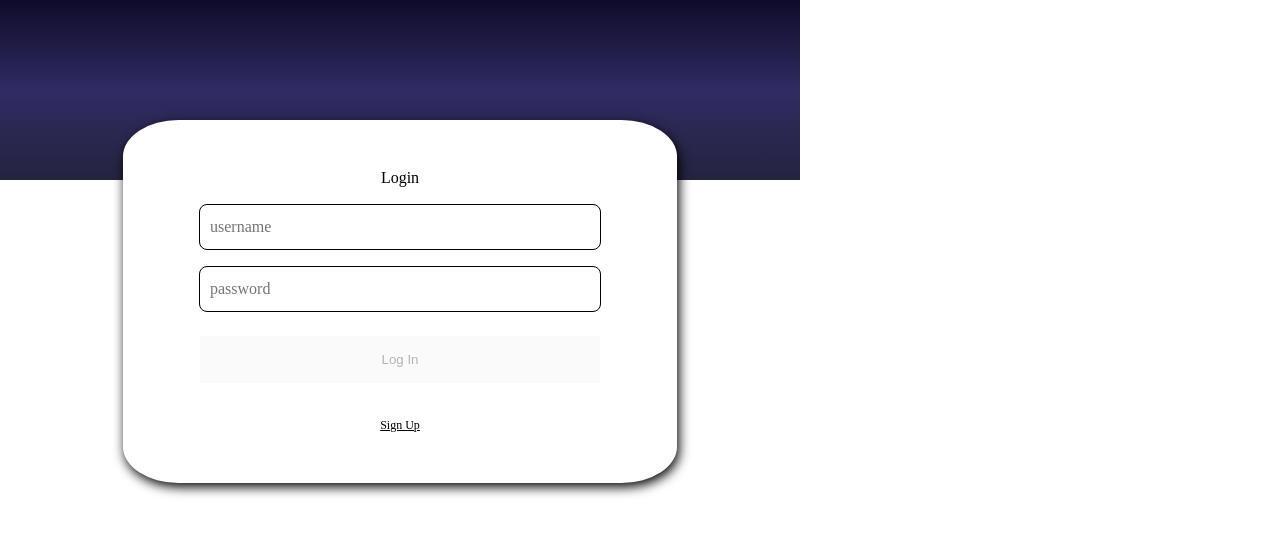
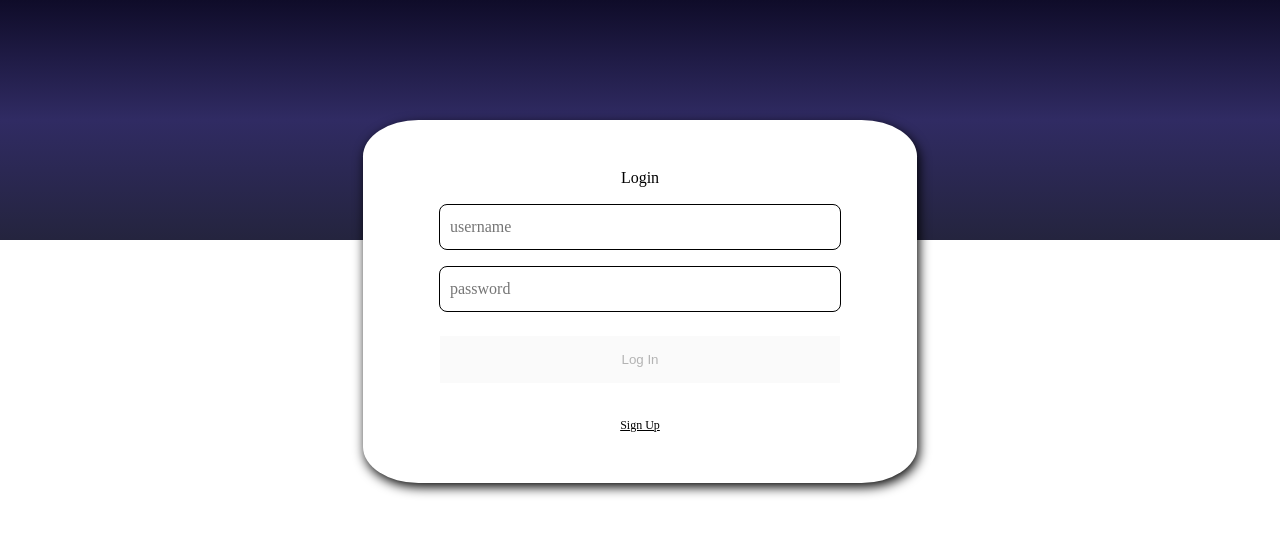
Before and after one commit to sumanju/dukkan-app, an Angular app: page /loginsignup in a window 1280 px wide. Shown: the top 534 px of the page. Built offline with nearby package versions, Linux system fonts and the light colour scheme.

Commit message:
small changes

```diff
--- a/src/app/app.component.html
+++ b/src/app/app.component.html
@@ -1,3 +1 @@
-<div [ngStyle]="fullScreen">
-  <router-outlet></router-outlet>
-</div>
+<router-outlet></router-outlet>
--- a/src/app/app.component.ts
+++ b/src/app/app.component.ts
@@ -16,10 +16,6 @@ export class AppComponent implements OnInit{
   }
 
   ngOnInit(): void {
-    this.fullScreen = {
-      height  : screen.height + 'px',
-      width   : screen.width + 'px'
-    }
   }
 
 }
--- a/src/app/landing-component/landing-component.component.html
+++ b/src/app/landing-component/landing-component.component.html
@@ -1,4 +1,3 @@
-<!-- <p>landing-component works!</p> -->
 <app-side-nav>
   <button (click)="some()">let's go</button>
 </app-side-nav>
```
